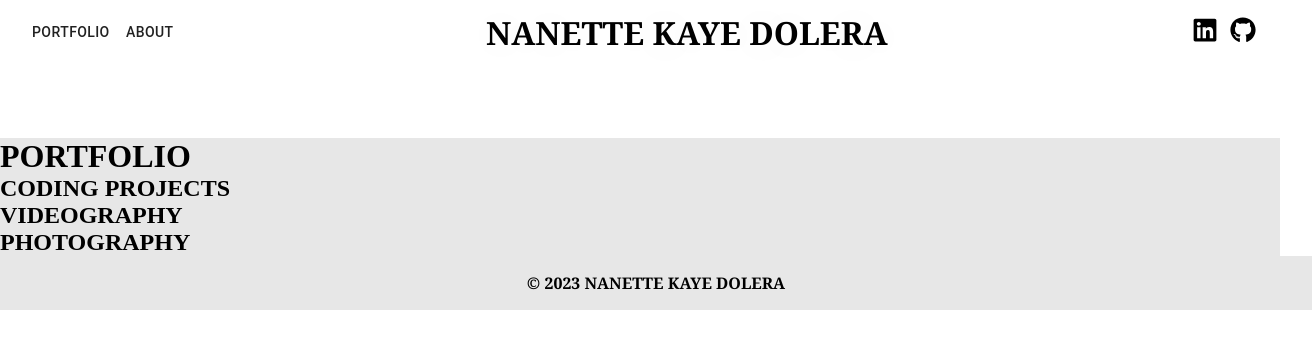
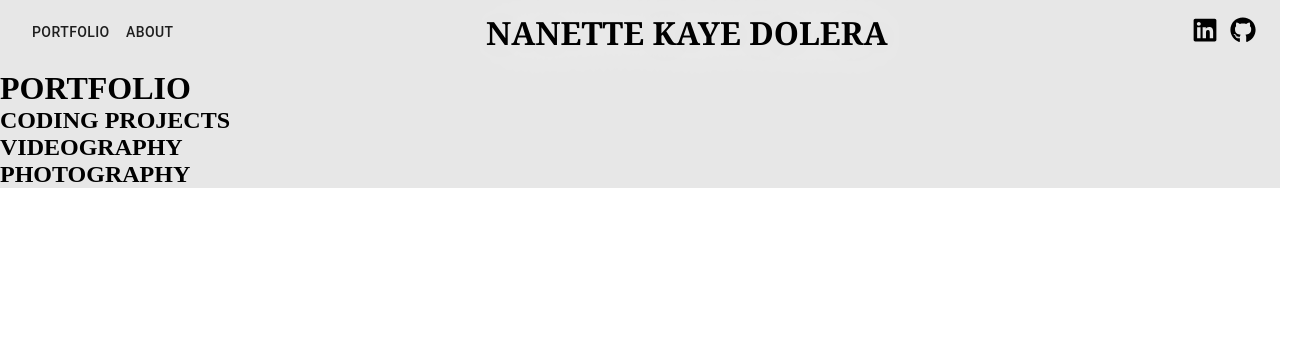
Before and after one commit to NotNanetteKaye/Frontend-ReactOnly-nanettework-frontend, a React (Create React App) app in the folder nanettework/: page /portfolio in a window 1280 px wide. Shown: the top 348 px of the page, 1312 px wide, since content can reach past the window. Built offline with nearby package versions, Linux system fonts and the light colour scheme.

Commit message:
Fixed layout in AboutPg, PortfPg, & NavBar.jsx

```diff
--- a/nanettework/src/App.js
+++ b/nanettework/src/App.js
@@ -20,7 +20,6 @@ function App() {
         <Route path='/about' element={<AboutPage />} />
         <Route path='/portfolio' element={<PortfolioPage />} />
       </Routes>
-      <Footer />
     </div>
   );
 }
--- a/nanettework/src/components/NavBar/NavBar.jsx
+++ b/nanettework/src/components/NavBar/NavBar.jsx
@@ -10,6 +10,7 @@ const useStyles = makeStyles((theme) => ({
     root: {
         flexGrow: 1,
         height: '70px',
+        backgroundColor: 'rgba(231, 231, 231, 1)',
     },
     menuButton: {
         marginRight: theme.spacing(2),
--- a/nanettework/src/pages/AboutPage/AboutPage.css
+++ b/nanettework/src/pages/AboutPage/AboutPage.css
@@ -8,7 +8,7 @@
   }
 
   .headerWithTitleAbout {
-    margin-top: 4mm;
+    margin-top: -18mm;
     grid-area: 'headerWithTitleAbout';
     background-image: url(../../../public/images/About1.jpg);
     background-repeat: no-repeat;
@@ -34,7 +34,6 @@
   }
 
   .footerPic {
-    margin-top: 4mm;
     grid-area: 'headerWithTitleAbout';
     background-image: url(../../../public/images/About2.JPG);
     background-repeat: no-repeat;
--- a/nanettework/src/pages/PortfolioPage/PortfolioPage.css
+++ b/nanettework/src/pages/PortfolioPage/PortfolioPage.css
@@ -9,7 +9,6 @@
 }
 
 .portfolioHeaderTitle {
-    margin-top: 18mm;
     width: 100%;
     background-color: #e7e7e7;
 }
```
